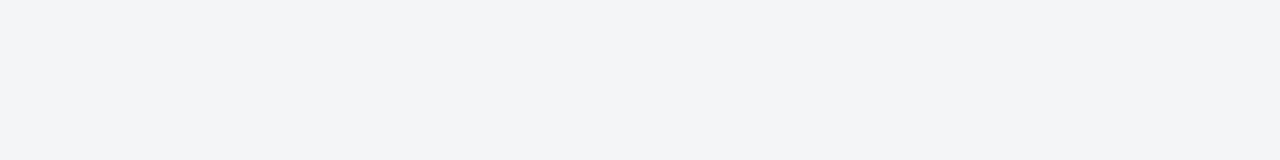
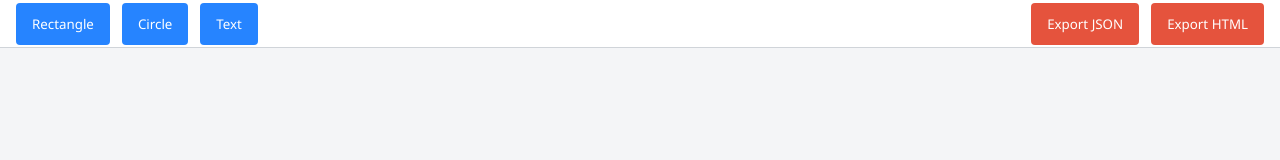
Before and after one commit to rawataayush/dom-design-editor, a plain HTML site: page index.html in a window 1280 px wide. Drawn offline with Linux system fonts and the light colour scheme.

Commit message:
feat: add toolbar buttons for element creation and export

```diff
--- a/index.html
+++ b/index.html
@@ -8,6 +8,20 @@
 </head>
 <body>
     <div class="app">
-    </div>
+
+        <!--Toolbar-->
+        <header class="toolbar">
+            <div class="toolbar_group group--left">
+                <button id="add-rect-btn" class="btn">Rectangle</button>
+                <button id="add-circle-btn" class="btn">Circle</button>
+                <button id="add-text-btn" class="btn">Text</button>
+            </div>
+            <div class="toolbar_group group--right">
+                <button id="export-json-btn" class="btn">Export JSON</button>
+                <button id="export-html-btn" class="btn">Export HTML</button>
+            </div>
+        </header>
+
+        </div>
 </body>
 </html>
--- a/style.scss
+++ b/style.scss
@@ -24,7 +24,7 @@ $toolbar-height: 48px;
 $panel-width: 240px;
 
 /* Typography */
-$font-family-base: 'Segoe UI', Tahoma, Geneva, Verdana, sans-serif;
+$font-family-base: "Segoe UI", Tahoma, Geneva, Verdana, sans-serif;
 
 /* Z-index */
 $z-index-toolbar: 10;
@@ -45,6 +45,7 @@ $z-index-canvas: 1;
     padding: $space-sm $space-md;
     border-radius: 4px;
     cursor: pointer;
+
     &:hover {
         background-color: darken($color-accent, 10%);
     }
@@ -57,8 +58,58 @@ $z-index-canvas: 1;
     padding: 0;
     font-family: $font-family-base;
 }
-body, html {
+
+body,
+html {
     height: 100%;
     background-color: $color-bg-app;
     color: $color-text-primary;
 }
+
+/* Layout */
+.app {
+    display: flex;
+    height: 100vh;
+    // flex-direction: column;
+
+    .toolbar {
+        height: $toolbar-height;
+        background-color: $color-bg-panel;
+        border-bottom: 1px solid $color-border;
+        @include flex-center;
+        position: fixed;
+        top: 0;
+        left: 0;
+        right: 0;
+        z-index: $z-index-toolbar;
+
+        .toolbar_group {
+            margin: 0 $space-md;
+            display: flex;
+            gap: $space-sm;
+        }
+
+        .group--left {
+            .btn {
+                @include button-style;
+            }
+        }
+
+        .group--right {
+            margin-left: auto;
+
+            .btn {
+                background-color: $color-danger;
+                color: #fff;
+                border: none;
+                padding: $space-sm $space-md;
+                border-radius: 4px;
+                cursor: pointer;
+
+                &:hover {
+                    background-color: darken($color-danger, 10%);
+                }
+            }
+        }
+    }
+}
```
Also changed, not shown: style.css, 1 other file.
